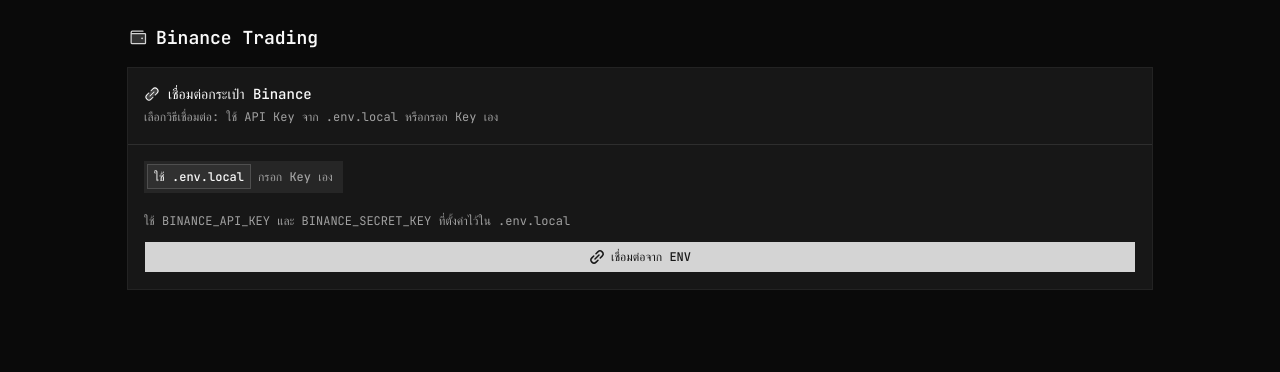
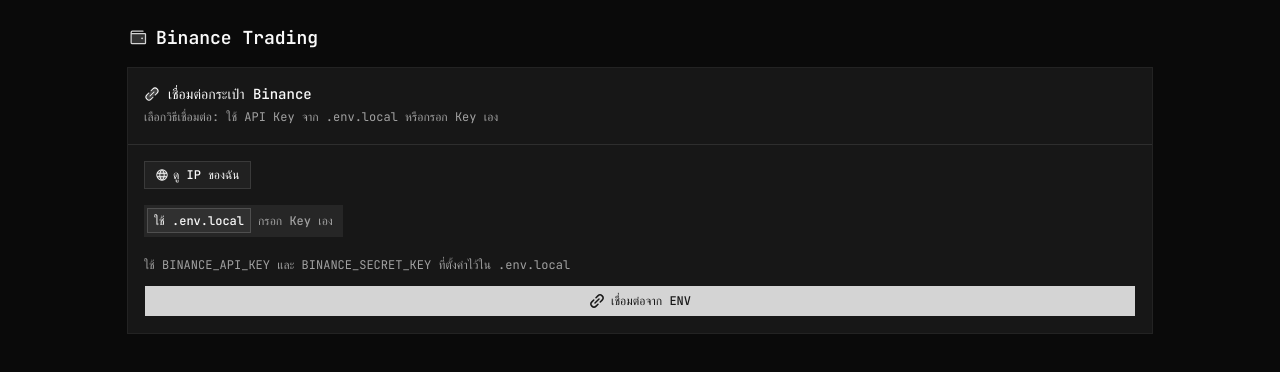
Before and after one commit to unikonkon/NextJS_Bot_Crypto_trading-indicator, a Next.js app: page /trading/Binance in a window 1280 px wide. Shown: the top 372 px of the page. Built offline with nearby package versions, Linux system fonts and the light colour scheme.

Commit message:
เพิ่มฟังก์ชันตรวจสอบ IP และคัดลอก IP ในหน้า Binance พร้อมการจัดการสถานะการโหลด

```diff
--- a/app/trading/Binance/page.tsx
+++ b/app/trading/Binance/page.tsx
@@ -43,6 +43,8 @@
   ArrowsClockwiseIcon,
   TrashIcon,
   TestTubeIcon,
+  GlobeIcon,
+  CopyIcon,
 } from "@phosphor-icons/react";
 
 // ─── Types ────────────────────────────────────────────────────
@@ -80,6 +82,11 @@
 
 // ─── Component ────────────────────────────────────────────────
 export default function BinanceTradingPage() {
+  // IP check state
+  const [myIp, setMyIp] = useState("");
+  const [loadingIp, setLoadingIp] = useState(false);
+  const [ipCopied, setIpCopied] = useState(false);
+
   // Connection state
   const [connected, setConnected] = useState(false);
   const [connectionSource, setConnectionSource] =
@@ -120,6 +127,26 @@
     }
     return {};
   }, [connectionSource, manualApiKey, manualSecretKey]);
+
+  // ─── Check IP ─────────────────────────────────────────────
+  const checkIp = async () => {
+    setLoadingIp(true);
+    try {
+      const res = await fetch("https://api.ipify.org?format=json");
+      const data = await res.json();
+      setMyIp(data.ip);
+    } catch {
+      setMyIp("ไม่สามารถดึง IP ได้");
+    } finally {
+      setLoadingIp(false);
+    }
+  };
+
+  const copyIp = () => {
+    navigator.clipboard.writeText(myIp);
+    setIpCopied(true);
+    setTimeout(() => setIpCopied(false), 2000);
+  };
 
   // ─── Connect wallet ───────────────────────────────────────
   const connectWallet = async (source: "env" | "manual") => {
@@ -319,6 +346,42 @@
               </CardDescription>
             </CardHeader>
             <CardContent className="space-y-4">
+              {/* IP Check */}
+              <div className="flex items-center gap-2">
+                <Button
+                  variant="outline"
+                  size="sm"
+                  onClick={checkIp}
+                  disabled={loadingIp}
+                >
+                  {loadingIp ? (
+                    <SpinnerIcon className="size-3.5 animate-spin" />
+                  ) : (
+                    <GlobeIcon weight="duotone" className="size-3.5" />
+                  )}
+                  ดู IP ของฉัน
+                </Button>
+                {myIp && (
+                  <div className="flex items-center gap-1.5">
+                    <code className="rounded bg-muted px-2 py-0.5 text-xs font-mono">
+                      {myIp}
+                    </code>
+                    <button
+                      type="button"
+                      onClick={copyIp}
+                      className="text-muted-foreground hover:text-foreground"
+                      title="คัดลอก IP"
+                    >
+                      {ipCopied ? (
+                        <CheckCircleIcon weight="bold" className="size-3.5 text-green-500" />
+                      ) : (
+                        <CopyIcon weight="bold" className="size-3.5" />
+                      )}
+                    </button>
+                  </div>
+                )}
+              </div>
+
               <Tabs defaultValue="env">
                 <TabsList>
                   <TabsTrigger value="env">ใช้ .env.local</TabsTrigger>
```
